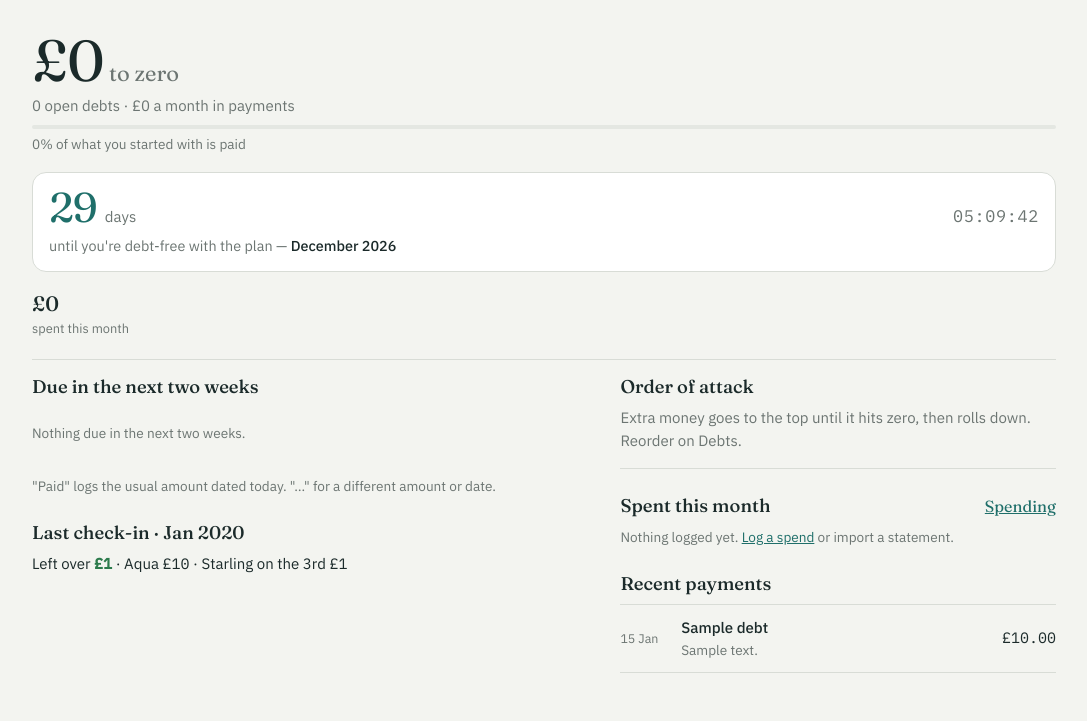
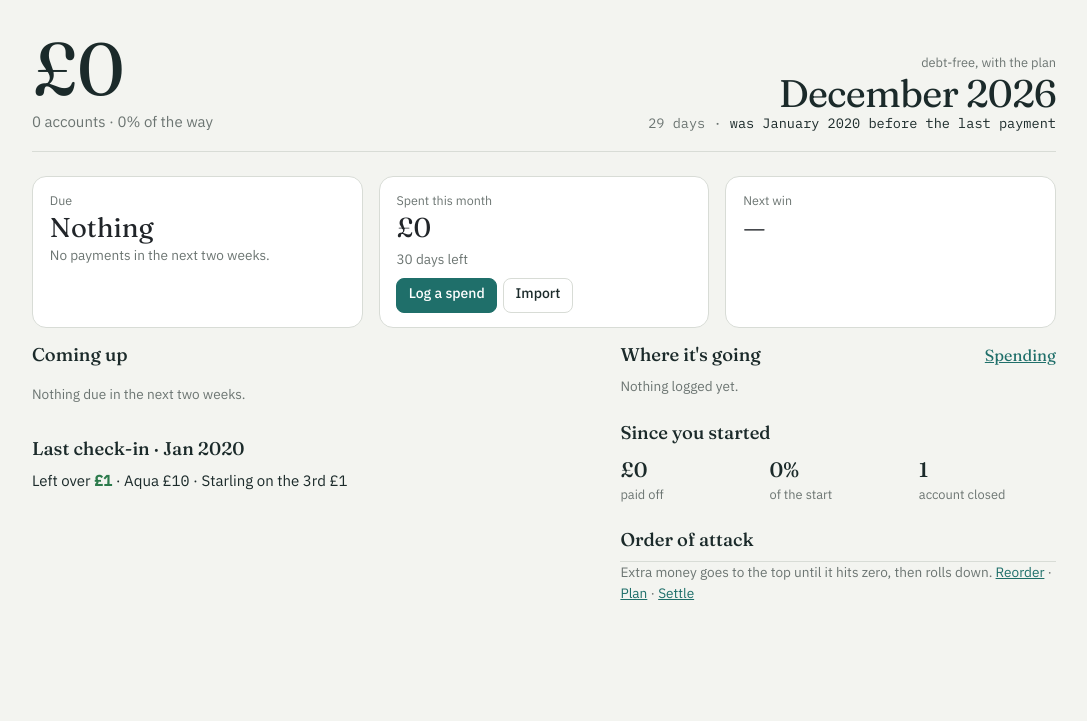
Before and after one commit to paulocezzar/zero, a Django app: page / in a window 1280 px wide. Shown: the part 91-812 px from the top of the page, without its empty margins (96-1183 px from the left). After the commit the page ends 691 px from the top, so only its background shows below. Run offline with Django 5.2, Linux system fonts and the light colour scheme; a user stored in the database is signed in; tables that the repository leaves empty hold one stand-in row (values such as "Sample post").

Commit message:
Home rebuilt on direction A: one-line hero with the debt-free month, the road (every debt as a block in clearing order), interest-lost-today clock, three answer cards, bills collapsed by week, since-you-started history bars
Co-Authored-By: Claude Fable 5.1 <noreply@anthropic.com>
Claude-Session: https://claude.ai/code/session_01WMNqJWuFJecPJCwCJMvTio

```diff
--- a/tracker/templates/tracker/base.html
+++ b/tracker/templates/tracker/base.html
@@ -128,6 +128,48 @@
   .alert { border-radius: 10px; border: 1px solid var(--line); background: var(--card); color: var(--ink); }
   .alert-success { border-color: var(--good); } .alert-info { border-color: var(--accent); } .alert-danger { border-color: var(--bad); }
   a { color: var(--accent); }
+  /* home, direction A */
+  .hero-a { border-bottom: 1px solid var(--line); padding-bottom: 1.1rem; }
+  .hero-row { display: flex; justify-content: space-between; align-items: flex-end; gap: 1.5rem; flex-wrap: wrap; }
+  .hero-a .big { font-size: clamp(3rem, 12vw, 4.6rem); }
+  .hero-a .sub { margin-top: .35rem; }
+  .hero-date .k { font-size: .8rem; color: var(--muted); }
+  .hero-date .when-big { font-family: var(--display); font-size: clamp(1.6rem, 6vw, 2.4rem); line-height: 1.05; letter-spacing: -.02em; }
+  .hero-date .ink { color: var(--ink); }
+  @media (min-width: 768px) { .hero-date { text-align: right; } }
+  .road { display: flex; gap: 2px; height: 76px; border-radius: 12px; overflow: hidden; margin-top: 1.25rem; }
+  .road .seg { display: flex; flex-direction: column; justify-content: flex-end; padding: 6px 8px; min-width: 0; text-decoration: none; color: #f3f4f0; background: #5f8a86; }
+  .road .seg .n { font-size: .72rem; white-space: nowrap; overflow: hidden; text-overflow: ellipsis; }
+  .road .seg .b { font-size: .82rem; font-weight: 500; }
+  .road .seg.hot { background: var(--bad); }
+  .road .seg.fam { background: var(--accent); }
+  .road .seg.promo { background: #7a9a3a; }
+  .road .seg.col { background: #5f8a86; }
+  .road .seg.oth { background: #8aa39f; }
+  .road .seg:hover { filter: brightness(1.08); }
+  .road-marks { display: flex; gap: 2px; margin-top: .3rem; font-size: .72rem; color: var(--muted); }
+  .road-marks span { min-width: 0; white-space: nowrap; overflow: hidden; }
+  .road-marks span.end { text-align: right; }
+  @media (max-width: 767px) { .road { height: 48px; } .road .seg .b { display: none; } .road .seg:not(.xw) .n { display: none; } .road-marks span:not(.end) { display: none; } .road-marks span.end { flex: 1; } }
+  .three { display: grid; grid-template-columns: 1fr; gap: .75rem; margin: 1.25rem 0 .5rem; }
+  @media (min-width: 768px) { .three { grid-template-columns: repeat(3, minmax(0, 1fr)); gap: 1rem; margin: 1.5rem 0 1rem; } }
+  .card { background: var(--card); border: 1px solid var(--line); border-radius: 14px; padding: .9rem 1.05rem; min-width: 0; }
+  .card .k { font-size: .78rem; color: var(--muted); }
+  .card .v { font-family: var(--display); font-size: 1.7rem; line-height: 1.15; margin: .15rem 0 .1rem; font-variant-numeric: tabular-nums; }
+  .card .v small { font-size: .95rem; font-family: var(--body); }
+  .card .acts { display: flex; gap: .4rem; flex-wrap: wrap; }
+  .card .rail { margin-top: .5rem; }
+  h2.split { display: flex; justify-content: space-between; align-items: baseline; gap: 1rem; }
+  .facts-tight { margin-top: .25rem; }
+  .bars { display: flex; align-items: flex-end; gap: 3px; height: 54px; margin: .6rem 0 .3rem; }
+  .bars i { flex: 1; background: var(--rail); border-radius: 2px 2px 0 0; display: block; }
+  .bars i.now { background: var(--accent); }
+  .debt.compact { padding: .6rem 0; }
+  .debt.compact .bal { font-size: 1.15rem; }
+  details.bills > summary { list-style: none; cursor: pointer; }
+  details.bills > summary::-webkit-details-marker { display: none; }
+  details.bills .row-item.sub { padding-left: 1rem; color: var(--muted); }
+  details.bills[open] > summary .n2 { display: none; }
   /* countdown + due groups */
   .countdown { margin: 1.1rem 0 .4rem; padding: .9rem 1rem; border: 1px solid var(--line); border-radius: 14px; background: var(--card); }
   .cd-main { display: flex; align-items: baseline; gap: .5rem; flex-wrap: wrap; }
--- a/tracker/templates/tracker/overview.html
+++ b/tracker/templates/tracker/overview.html
@@ -1,102 +1,125 @@
 {% extends "tracker/base.html" %}{% load ledger_extras %}
 {% block content %}
-<section class="hero">
-  <div class="big">{{ total|gbp }}<small>to zero</small></div>
-  <div class="sub">{{ debts|length }} open debts · {{ t.debt_pay|gbp }} a month in payments{% if interest_total %} · <span class="bad">{{ interest_total|gbp }} charging interest</span>{% endif %}</div>
-  <div class="rail"><i style="width: {{ progress }}%"></i></div>
-  <div class="muted" style="margin-top:.3rem">{{ progress }}% of what you started with is paid{% if streak %} · <span class="good">{{ streak }} month{{ streak|pluralize }} in a row paid in full</span>{% endif %}</div>
+<section class="hero hero-a">
+  <div class="hero-row">
+    <div>
+      <div class="big">{{ total|gbp }}</div>
+      <div class="sub">{{ debts|length }} account{{ debts|length|pluralize }}{% if interest_monthly %} · <span class="bad">{{ interest_monthly|gbp }} a month going to interest</span>{% endif %} · {{ progress }}% of the way{% if streak %} · <span class="good">{{ streak }} month{{ streak|pluralize }} in a row paid in full</span>{% endif %}</div>
+      {% if daily_interest %}<div class="sub small" id="int-clock" data-daily="{{ daily_interest }}" hidden>Interest lost so far today <span class="num bad" id="int-today">£0.00</span> · {{ daily_interest|gbp:2 }} a day</div>{% endif %}
+    </div>
+    {% if plan_total_clear %}
+    <div class="hero-date">
+      <div class="k">debt-free, with the plan</div>
+      <div class="when-big">{{ plan_total_clear|date:"F Y" }}</div>
+      <div class="num muted small"><span id="cd-days" data-clear="{{ clear_iso }}">—</span> days{% if prev_clear %} · <span class="ink">was {{ prev_clear|date:"F Y" }} before the last payment</span>{% elif asis_total_clear and asis_total_clear != plan_total_clear %} · instead of {{ asis_total_clear|date:"F Y" }} as things are{% endif %}</div>
+    </div>
+    {% else %}
+    <div class="hero-date"><div class="k">debt-free</div><div class="when-big">not yet in sight</div><div class="muted small">Raise the extra on Plan, or settle the big one.</div></div>
+    {% endif %}
+  </div>
 
-  {% if plan_total_clear %}
-  <div class="countdown" data-clear="{{ clear_iso }}">
-    <div class="cd-main"><span class="cd-days num" id="cd-days">—</span><span class="cd-unit">days</span><span class="cd-clock num" id="cd-clock"></span></div>
-    <div class="cd-sub">until you're debt-free with the plan — <strong>{{ plan_total_clear|date:"F Y" }}</strong>{% if asis_total_clear and asis_total_clear != plan_total_clear %}<span class="muted">, instead of {{ asis_total_clear|date:"F Y" }} as things are</span>{% endif %}</div>
+  {% if road %}
+  <div class="road" aria-label="Every debt in the order the plan clears it, sized by balance">
+    {% for r in road %}<a class="seg {{ r.tone }}{% if r.xwide %} xw{% endif %}" href="{% url 'debt_edit' r.debt.pk %}" style="flex:{{ r.share }}" title="{{ r.debt.name }} · {{ r.debt.balance|gbp }}{% if r.clear %} · clear {{ r.clear|date:'M Y' }}{% endif %}">{% if r.wide %}<span class="n">{{ r.debt.name }}{% if r.tone == 'hot' %} · {{ r.debt.apr }}%{% elif r.tone == 'promo' %} · 0% to {{ r.debt.promo_until|date:'M y' }}{% endif %}</span><span class="b num">{{ r.debt.balance|gbp }}</span>{% endif %}</a>{% endfor %}
   </div>
+  <div class="road-marks">{% for r in road %}<span style="flex:{{ r.share }}" class="{% if forloop.last %}end{% endif %}">{% if r.wide or forloop.last %}{% if r.clear %}{{ r.clear|date:"M y" }}{% else %}—{% endif %}{% endif %}</span>{% endfor %}</div>
+  <p class="muted small mb-0">Each block is a debt, sized by what's owed, in the order the plan clears it. Red is costing you interest. Tap one to edit; reorder on Debts.</p>
   {% endif %}
-
-  <div class="facts">
-    <div class="fact"><div class="v {% if everyday_budget and spent > everyday_budget %}bad{% endif %}">{{ spent|gbp }}</div><div class="k">{% if everyday_budget %}of {{ everyday_budget|gbp }} everyday, {{ days_left }} day{{ days_left|pluralize }} left{% else %}spent this month{% endif %}</div></div>
-    {% if groups %}<div class="fact"><div class="v">{{ groups.0.total|gbp }}</div><div class="k">due {% if groups.0.diff == 0 %}today{% elif groups.0.diff == 1 %}tomorrow{% else %}{{ groups.0.date|date:"D j M" }}{% endif %}</div></div>{% endif %}
-    {% if next_win %}<div class="fact"><div class="v">{% if next_win.months <= 0 %}this month{% else %}{{ next_win.months }} mo{% endif %}</div><div class="k">until {{ next_win.debt.name }} is gone</div></div>{% endif %}
-  </div>
   {% if no_apr %}<p class="small warn mt-2 mb-0">{% for d in no_apr %}<a href="{% url 'debt_edit' d.pk %}">{{ d.name }}</a> has no APR set, so its interest isn't counted yet.{% endfor %}</p>{% endif %}
 </section>
 
+<div class="three">
+  <div class="card">
+    {% if groups %}
+    <div class="k">{% if groups.0.diff == 0 %}Today{% elif groups.0.diff == 1 %}Tomorrow{% else %}{{ groups.0.date|date:"l j M" }}{% endif %}</div>
+    <div class="v num">{{ groups.0.total|gbp:2 }}</div>
+    <div class="muted small">{% for d in groups.0.debts %}{{ d.name }}{% if not forloop.last %} · {% endif %}{% endfor %}</div>
+    <div class="acts mt-2">{% if groups.0.debts|length > 1 %}<form method="post" action="{% url 'quick_pay_all' %}">{% csrf_token %}{% for d in groups.0.debts %}<input type="hidden" name="ids" value="{{ d.pk }}">{% endfor %}<button class="btn btn-sm btn-accent">Paid all {{ groups.0.debts|length }}</button></form>{% else %}<form method="post" action="{% url 'quick_pay' groups.0.debts.0.pk %}">{% csrf_token %}<button class="btn btn-sm btn-accent">Paid</button></form>{% endif %}<a class="btn btn-sm btn-quiet" href="#coming">All due</a></div>
+    {% else %}<div class="k">Due</div><div class="v">Nothing</div><div class="muted small">No payments in the next two weeks.</div>{% endif %}
+  </div>
+  <div class="card">
+    <div class="k">Spent this month</div>
+    <div class="v num {% if everyday_budget and spent > everyday_budget %}bad{% endif %}">{{ spent|gbp }}{% if everyday_budget %} <small class="muted">of {{ everyday_budget|gbp }}</small>{% endif %}</div>
+    {% if everyday_budget %}<div class="rail {% if spent > everyday_budget %}bad{% endif %}"><i style="width:{% widthratio spent everyday_budget 100 %}%"></i></div>{% endif %}
+    <div class="muted small mt-1">{% if per_day %}{{ per_day|gbp }} a day keeps you inside it · {% endif %}{{ days_left }} day{{ days_left|pluralize }} left</div>
+    <div class="acts mt-2"><a class="btn btn-sm btn-accent" href="{% url 'spending' %}">Log a spend</a><a class="btn btn-sm btn-quiet" href="{% url 'import' %}">Import</a></div>
+  </div>
+  <div class="card">
+    <div class="k">Next win</div>
+    {% if next_win %}<div class="v">{{ next_win.debt.name }}</div>
+    <div class="muted small">{% if next_win.months <= 0 %}gone this month{% else %}{{ next_win.months }} month{{ next_win.months|pluralize }} away{% endif %} · then {{ next_win.debt.monthly|gbp }}/mo rolls onto the next</div>
+    {% else %}<div class="v">—</div>{% endif %}
+    {% if done %}<div class="muted small mt-2">Paid this month: {% for d in done %}{{ d.name }}{% if not forloop.last %}, {% endif %}{% endfor %}</div>{% endif %}
+  </div>
+</div>
+
 <div class="cols">
 <div class="col-main">
-<h2>Due in the next two weeks</h2>
+<h2 id="coming">Coming up</h2>
 {% for g in groups %}
 <div class="due-day">
   <div class="due-head"><span class="n1">{% if g.diff == 0 %}Today{% elif g.diff == 1 %}Tomorrow{% else %}{{ g.date|date:"l j F" }}{% endif %}</span><span class="num muted">{{ g.total|gbp:2 }}</span>
     {% if g.debts|length > 1 %}<form method="post" action="{% url 'quick_pay_all' %}" class="ms-auto">{% csrf_token %}{% for d in g.debts %}<input type="hidden" name="ids" value="{{ d.pk }}">{% endfor %}<button class="btn btn-sm btn-accent">Paid all {{ g.debts|length }}</button></form>{% endif %}
   </div>
-  <div class="list">
-  {% for d in g.debts %}
-  <div class="row-item">
-    <div class="who"><div class="n1">{{ d.name }}</div><div class="n2 num">{{ d.monthly|gbp:2 }}</div></div>
-    <div class="acts">
-      <form method="post" action="{% url 'quick_pay' d.pk %}">{% csrf_token %}<button class="btn btn-sm btn-quiet">Paid</button></form>
-      <a class="btn btn-sm btn-quiet btn-icon" href="{% url 'payments' %}?debt={{ d.pk }}" aria-label="Log a different amount for {{ d.name }}">…</a>
-    </div>
-  </div>
-  {% endfor %}
-  </div>
+  <div class="list">{% for d in g.debts %}
+  <div class="row-item"><div class="who"><div class="n1">{{ d.name }}</div><div class="n2 num">{{ d.monthly|gbp:2 }}</div></div>
+    <div class="acts"><form method="post" action="{% url 'quick_pay' d.pk %}">{% csrf_token %}<button class="btn btn-sm btn-quiet">Paid</button></form><a class="btn btn-sm btn-quiet btn-icon" href="{% url 'payments' %}?debt={{ d.pk }}" aria-label="Log a different amount for {{ d.name }}">…</a></div></div>
+  {% endfor %}</div>
 </div>
-{% empty %}<p class="muted py-3">Nothing due in the next two weeks.</p>{% endfor %}
-{% if done %}<p class="muted mt-2">Paid this month: {% for d in done %}<span class="tag">✓ {{ d.name }}</span> {% endfor %}</p>{% endif %}
-<p class="muted">"Paid" logs the usual amount dated today. "…" for a different amount or date.</p>
+{% empty %}<p class="muted py-2">Nothing due in the next two weeks.</p>{% endfor %}
 
-{% if bills %}<h2>Bills this week</h2>
-<div class="list" id="bills">
-{% for diff, b in bills %}<div class="row-item {% if diff > 7 %}later{% endif %}" {% if diff > 7 %}hidden{% endif %}><div class="when">{% if diff == 0 %}Today{% else %}{{ diff }} day{{ diff|pluralize }}{% endif %}</div><div class="who"><div class="n1">{{ b.item }}</div>{% if b.note %}<div class="n2">{{ b.note }}</div>{% endif %}</div><div class="amt">{{ b.amount|gbp:2 }}</div></div>{% endfor %}
-</div>
-<p class="muted">Direct debits; nothing to log. Edit them on <a href="{% url 'budget' %}">Budget</a>. <button type="button" class="btn btn-sm btn-quiet ms-2" id="bills-more" hidden>Show the fortnight</button></p>
-<script>(() => { const later = document.querySelectorAll('#bills .later'); const b = document.getElementById('bills-more'); if (!later.length || !b) return; b.hidden = false; let open = false; b.addEventListener('click', () => { open = !open; later.forEach((r) => r.hidden = !open); b.textContent = open ? 'Just this week' : 'Show the fortnight'; }); })();</script>{% endif %}
+{% if bill_groups %}
+<div class="due-day">
+  <div class="due-head"><span class="n1">Bills, by direct debit</span><span class="muted small">nothing to log</span></div>
+  <div class="list">{% for g in bill_groups %}
+  <details class="bills"><summary class="row-item"><div class="who"><div class="n1">{{ g.label }}</div><div class="n2">{% for b in g.lines %}{{ b.item|truncatechars:28 }}{% if not forloop.last %} · {% endif %}{% endfor %}</div></div><div class="amt">{{ g.total|gbp:2 }}</div></summary>
+    {% for b in g.lines %}<div class="row-item sub"><div class="who"><div class="n1">{{ b.item }}</div>{% if b.note %}<div class="n2">{{ b.note }}</div>{% endif %}</div><div class="amt">{{ b.amount|gbp:2 }}</div></div>{% endfor %}
+  </details>{% endfor %}</div>
+  <p class="muted small mt-2">Edit them on <a href="{% url 'budget' %}">Budget</a>.</p>
+</div>{% endif %}
 
 {% if last %}<h2>Last check-in · {{ last }}</h2>
 <p>Left over <strong class="num {% if last.left_over < 0 %}bad{% else %}good{% endif %}">{{ last.left_over|gbp }}</strong>{% if last.aqua_balance != None %} · Aqua <span class="num">{{ last.aqua_balance|gbp }}</span>{% endif %}{% if last.starling_on_3rd != None %} · Starling on the 3rd <span class="num">{{ last.starling_on_3rd|gbp }}</span>{% endif %}</p>{% endif %}
 </div>
+
 <div class="col-side">
-<h2>Order of attack</h2>
-<p class="lede">Extra money goes to the top until it hits zero, then rolls down. Reorder on Debts.</p>
-<div class="list">
-{% for d in debts %}{% if d.balance > 0 %}
-  <div class="debt">
-    <div class="head"><a class="name" href="{% url 'debt_edit' d.pk %}">{{ forloop.counter }}. {{ d.name }}{% if d.in_promo %} <span class="tag">0% to {{ d.promo_until|date:"M y" }}</span>{% elif d.apr %} <span class="tag int">interest</span>{% endif %}</a><div class="bal">{{ d.balance|gbp }}</div></div>
-    <div class="rail {% if d.apr and not d.in_promo %}bad{% endif %}"><i style="width: {{ d.progress }}%"></i></div>
-    <div class="foot"><div class="pct">{{ d.progress }}% paid · {{ d.monthly|gbp }}/mo</div>
-      <div class="pct">{% with c=plan_clear|get_item:d.pk a=asis_clear|get_item:d.pk %}{% if a and c and a != c %}<s class="muted">{{ a|date:"M Y" }}</s> → <strong>{{ c|date:"M Y" }}</strong>{% elif c %}clear {{ c|date:"M Y" }}{% elif a %}clear {{ a|date:"M Y" }}{% else %}15+ yrs as is{% endif %}{% endwith %}</div></div>
-  </div>
-{% endif %}{% endfor %}
-</div>
-
-<h2 style="display:flex;justify-content:space-between;align-items:baseline;gap:1rem"><span>Spent this month</span><a class="small fw-normal" href="{% url 'spending' %}">Spending</a></h2>
+<h2 class="split"><span>Where it's going</span><a class="small fw-normal" href="{% url 'spending' %}">Spending</a></h2>
 {% if rails %}<div class="list">{% for r in rails %}
 <div class="cat {% if r.over %}over{% endif %} {% if r.nobudget %}nobudget{% endif %}">
   <div class="top"><span class="n1">{{ r.label }}</span><span class="amt">{{ r.spent|gbp }}{% if not r.nobudget %} <span class="of">of {{ r.budget|gbp }}</span>{% endif %}</span></div>
   <div class="rail"><i style="width:{{ r.pct }}%"></i></div>
 </div>{% endfor %}</div>
-{% else %}<p class="muted">Nothing logged yet. <a href="{% url 'spending' %}">Log a spend</a> or import a statement.</p>{% endif %}
+{% else %}<p class="muted">Nothing logged yet.</p>{% endif %}
 
-<h2>Recent payments</h2>
-<div class="list">{% for p in recent %}<div class="row-item"><div class="when">{{ p.date|date:"j M" }}</div><div class="who"><div class="n1">{{ p.debt.name }}</div>{% if p.note and p.note != 'quick' %}<div class="n2">{{ p.note }}</div>{% endif %}</div><div class="amt">{{ p.amount|gbp:2 }}</div></div>{% empty %}<p class="muted py-3">None yet.</p>{% endfor %}</div>
+<h2>Since you started</h2>
+<div class="facts facts-tight">
+  <div class="fact"><div class="v">{{ paid_off|gbp }}</div><div class="k">paid off</div></div>
+  <div class="fact"><div class="v">{{ progress }}%</div><div class="k">of the start</div></div>
+  <div class="fact"><div class="v">{{ closed_count }}</div><div class="k">account{{ closed_count|pluralize }} closed</div></div>
+</div>
+{% if history|length > 1 %}<div class="bars" aria-hidden="true">{% for h in history %}<i style="height:{{ h.pct }}%" class="{% if forloop.last %}now{% endif %}" title="{{ h.day|date:'j M' }}"></i>{% endfor %}</div>
+<div class="muted small">Total owed at each payment or check-in.</div>{% endif %}
+
+<h2>Order of attack</h2>
+<div class="list">
+{% for d in debts %}{% if d.balance > 0 %}
+  <div class="debt compact">
+    <div class="head"><a class="name" href="{% url 'debt_edit' d.pk %}">{{ forloop.counter }}. {{ d.name }}{% if d.in_promo %} <span class="tag">0% to {{ d.promo_until|date:"M y" }}</span>{% elif d.apr %} <span class="tag int">{{ d.apr }}%</span>{% endif %}</a><div class="bal">{{ d.balance|gbp }}</div></div>
+    <div class="foot"><div class="pct">{{ d.progress }}% paid · {{ d.monthly|gbp }}/mo</div><div class="pct">{% with c=plan_clear|get_item:d.pk a=asis_clear|get_item:d.pk %}{% if a and c and a != c %}<s class="muted">{{ a|date:"M Y" }}</s> → <strong>{{ c|date:"M Y" }}</strong>{% elif c %}{{ c|date:"M Y" }}{% elif a %}{{ a|date:"M Y" }}{% else %}never as is{% endif %}{% endwith %}</div></div>
+  </div>
+{% endif %}{% endfor %}
+</div>
+<p class="muted small">Extra money goes to the top until it hits zero, then rolls down. <a href="{% url 'debts' %}">Reorder</a> · <a href="{% url 'projection' %}">Plan</a> · <a href="{% url 'settle' %}">Settle</a></p>
 </div>
 </div>
 {% endblock %}
 {% block scripts %}
 <script>(() => {
-  const el = document.querySelector('.countdown'); if (!el) return;
-  const target = new Date(el.dataset.clear + 'T00:00:00');
-  const days = document.getElementById('cd-days'), clock = document.getElementById('cd-clock');
-  const pad = (n) => String(n).padStart(2, '0');
-  const tick = () => {
-    let ms = target - new Date(); if (ms < 0) ms = 0;
-    const d = Math.floor(ms / 86400000); ms -= d * 86400000;
-    const h = Math.floor(ms / 3600000); ms -= h * 3600000;
-    const m = Math.floor(ms / 60000); const s = Math.floor((ms - m * 60000) / 1000);
-    days.textContent = d.toLocaleString('en-GB');
-    clock.textContent = pad(h) + ':' + pad(m) + ':' + pad(s);
-  };
-  tick();
-  if (!window.matchMedia('(prefers-reduced-motion: reduce)').matches) setInterval(tick, 1000);
+  const d = document.getElementById('cd-days');
+  if (d) { const t = new Date(d.dataset.clear + 'T00:00:00'); d.textContent = Math.max(0, Math.floor((t - new Date()) / 86400000)).toLocaleString('en-GB'); }
+  const c = document.getElementById('int-clock');
+  if (c) { const daily = parseFloat(c.dataset.daily || '0'); const out = document.getElementById('int-today'); c.hidden = false;
+    const tick = () => { const n = new Date(); const f = (n.getHours() * 3600 + n.getMinutes() * 60 + n.getSeconds()) / 86400; out.textContent = '£' + (daily * f).toFixed(2); };
+    tick(); if (!window.matchMedia('(prefers-reduced-motion: reduce)').matches) setInterval(tick, 1000); }
 })();</script>
 {% endblock %}
--- a/tracker/views.py
+++ b/tracker/views.py
@@ -179,6 +179,28 @@ def overview(request):
     rails = [r for r in category_rails(request.user, first) if not r["fixed"]]
     spent = sum((r["spent"] for r in rails), ZERO)
     clear = plan.last_month if plan.all_clear else None
+    # the road: every open balance as a block, in the order the plan clears it, sized by balance
+    road = []
+    for d in sorted((d for d in debts if d.balance > 0), key=lambda d: (plan_clear.get(d.id) is None, plan_clear.get(d.id) or date.max, -d.balance)):
+        share = float(d.balance / total * 100) if total else 0
+        tone = "hot" if (d.apr and not d.in_promo) else ("promo" if d.in_promo else {"family": "fam", "collector": "col"}.get(d.kind, "oth"))
+        road.append({"debt": d, "share": round(share, 2), "clear": plan_clear.get(d.id), "tone": tone, "wide": share >= 9, "xwide": share >= 20})
+    # what the last snapshot said, for "was X before today's payment"
+    prev = Snapshot.objects.filter(owner=request.user, day__lt=today).order_by("-day").first()
+    prev_clear = prev.clear_month if prev and prev.clear_month and clear and prev.clear_month != clear else None
+    # bills collapsed into today / this week / next week
+    bill_groups = []
+    for label, lo, hi in (("Today", 0, 0), ("This week", 1, 7), ("Next week", 8, 14)):
+        g = [b for diff, b in bills if lo <= diff <= hi]
+        if g:
+            bill_groups.append({"label": label, "lines": g, "total": -sum((b.amount for b in g), ZERO)})
+    snaps = list(Snapshot.objects.filter(owner=request.user).order_by("-day")[:12])[::-1]
+    top = max((x.total for x in snaps), default=ZERO)
+    history = [{"pct": int(x.total / top * 100) if top else 0, "day": x.day} for x in snaps]
+    daily_interest = sum((d.monthly_interest for d in interest_debts), ZERO) * 12 / 365
+    everyday_budget = sum((r["budget"] for r in rails), ZERO)
+    days_left = (projection.add_months(first, 1) - today).days
+    per_day = ((everyday_budget - spent) / days_left).quantize(Decimal("1")) if everyday_budget > spent and days_left else None
     ctx = {
         "progress": max(0, min(100, progress)),
         "plan_total_clear": clear, "clear_iso": clear.isoformat() if clear else "",
@@ -189,8 +211,11 @@ def overview(request):
         "no_apr": [d for d in debts if d.kind == "card" and d.apr == 0 and d.balance > 0],
         "t": t, "due": due, "groups": groups, "done": done, "bills": bills, "debts": debts, "plan_clear": plan_clear, "asis_clear": asis_clear, "last": last,
         "next_win": next_win, "streak": paid_streak(request.user, debts),
-        "spent": spent, "everyday_budget": sum((r["budget"] for r in rails), ZERO), "days_left": (projection.add_months(first, 1) - today).days, "rails": rails[:5],
+        "spent": spent, "everyday_budget": everyday_budget, "days_left": days_left, "per_day": per_day, "rails": rails[:5],
         "recent": Payment.objects.filter(debt__owner=request.user).select_related("debt")[:6],
+        "road": road, "prev_clear": prev_clear, "bill_groups": bill_groups, "history": history,
+        "paid_off": start_total - total, "closed_count": Debt.objects.filter(owner=request.user, closed=True).count(),
+        "daily_interest": daily_interest.quantize(Decimal("0.01")),
     }
     return render(request, "tracker/overview.html", ctx)
 
```
